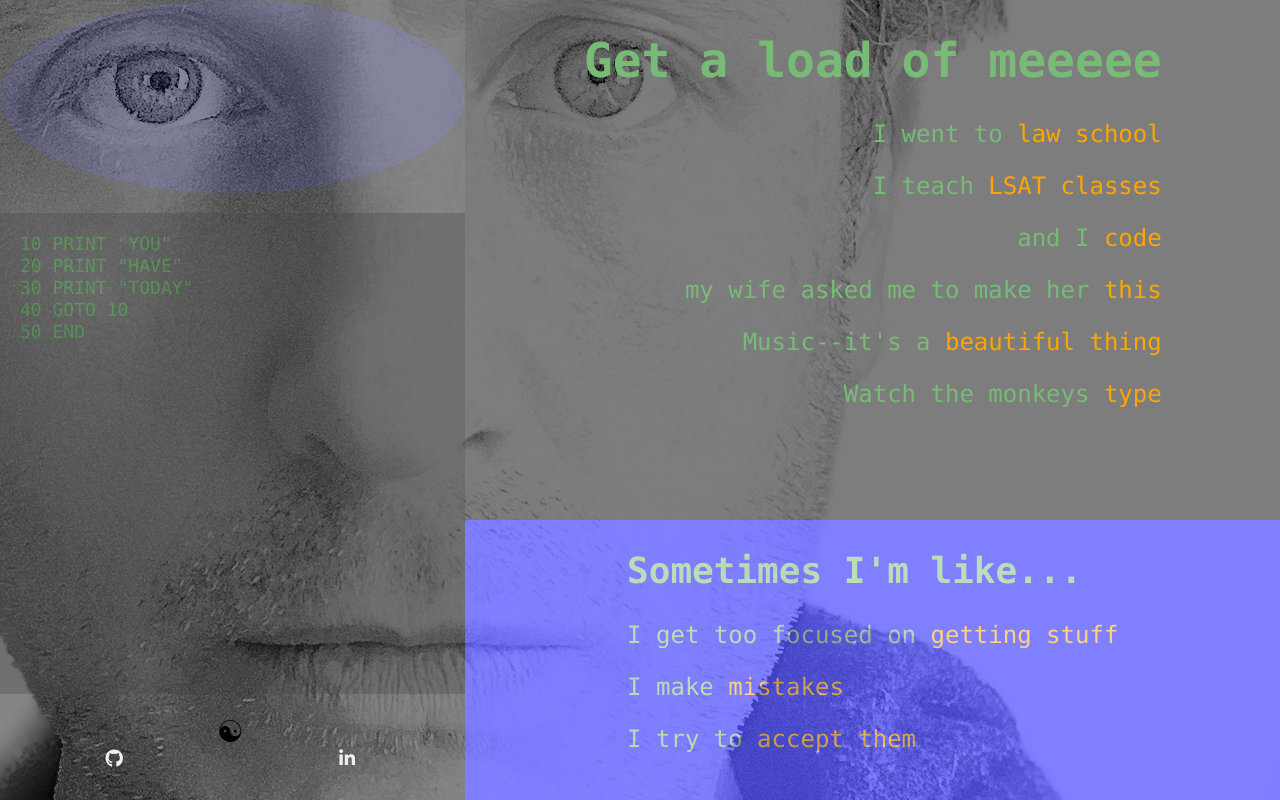
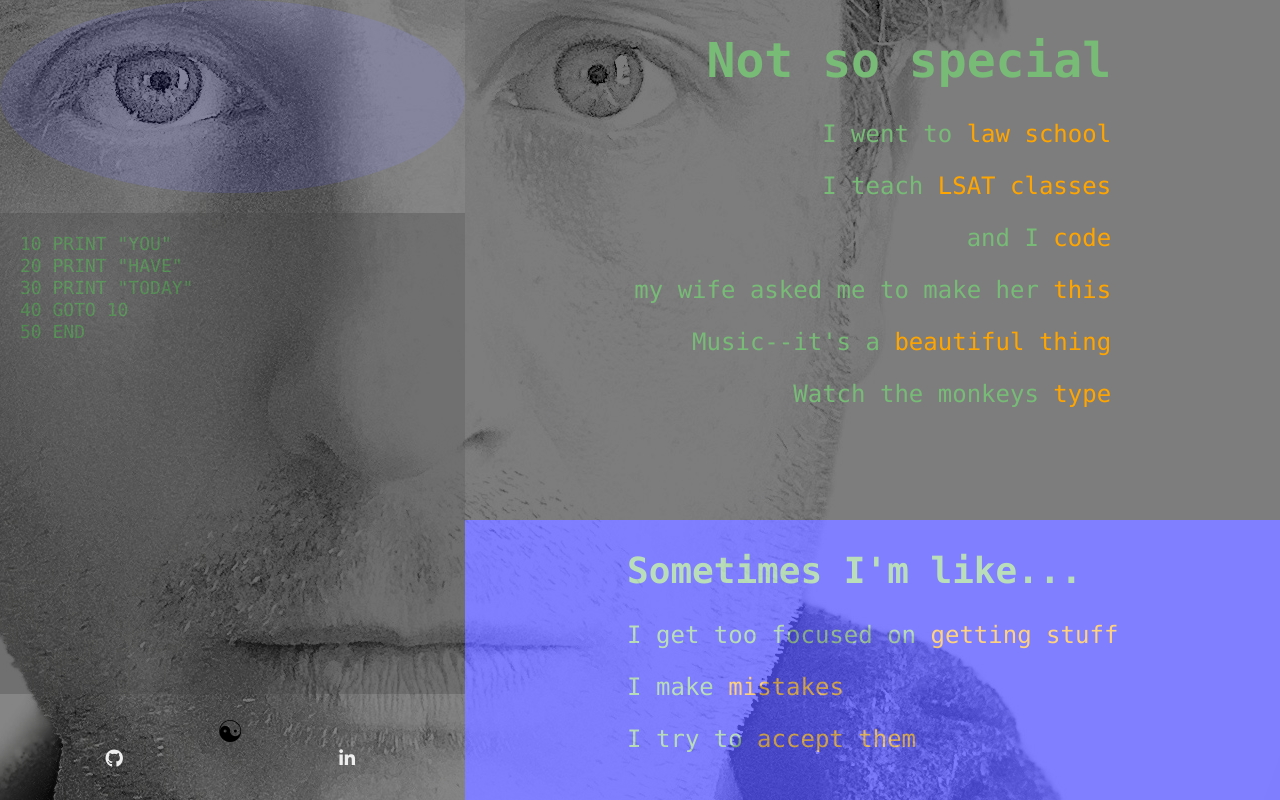
Before and after one commit to lawrend/urban-waddle-djl, a React (Create React App) app: page / in a window 1280 px wide. Built offline with nearby package versions, Linux system fonts and the light colour scheme.

Commit message:
changed header message

```diff
--- a/src/components/homepage/IntroBox.js
+++ b/src/components/homepage/IntroBox.js
@@ -4,7 +4,7 @@ import { Link } from 'react-router-dom';
 export default props => (
   <div className='intro-text'>
     <code>
-    <h1>Get a load of meeeee</h1>
+    <h1>Not so special</h1>
     <p>I went to <a href="https://www.law.berkeley.edu" target="_blank" rel="noopener noreferrer">law school</a></p>
       <p>I teach <a href="https://www.testmasters.net" target="_blank" rel="noopener noreferrer">LSAT classes</a></p>
       <p> and I <a href="https://www.github.com/lawrend" target="_blank" rel="noopener noreferrer">code</a></p>
```
